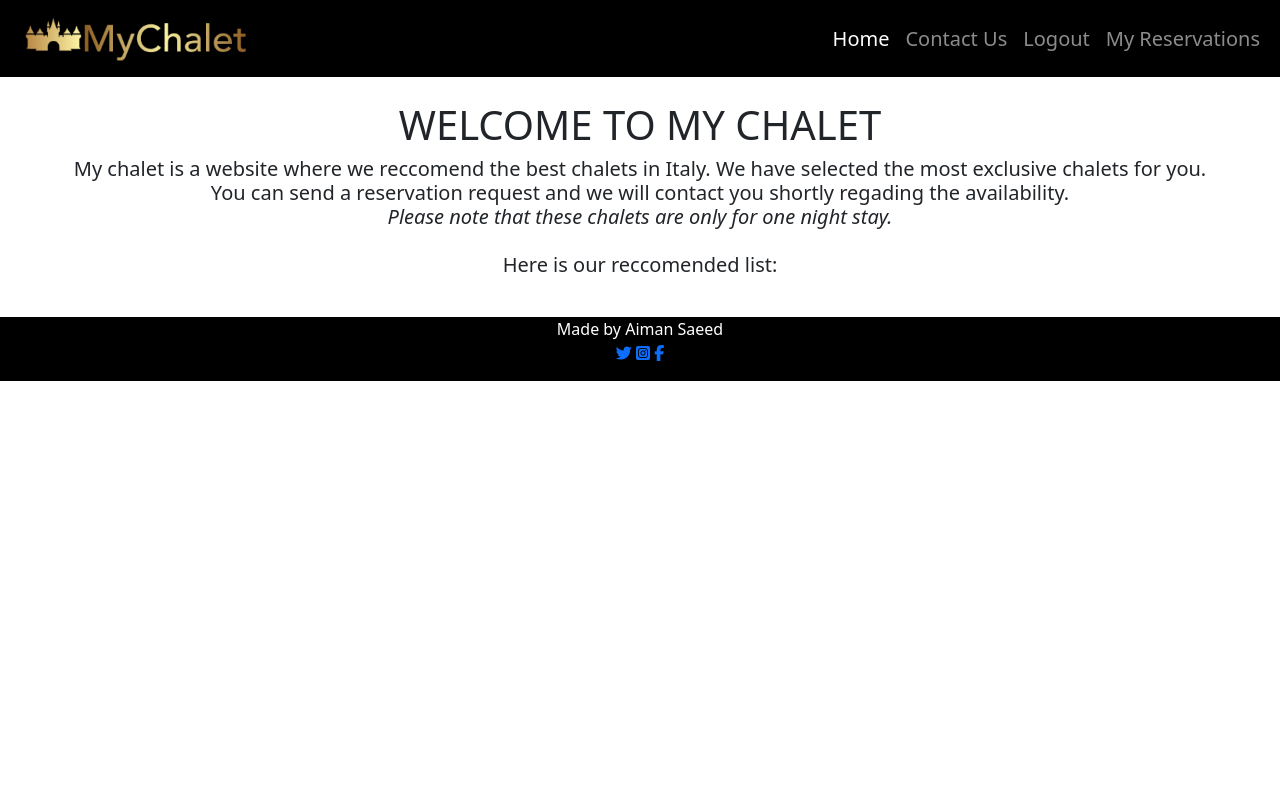
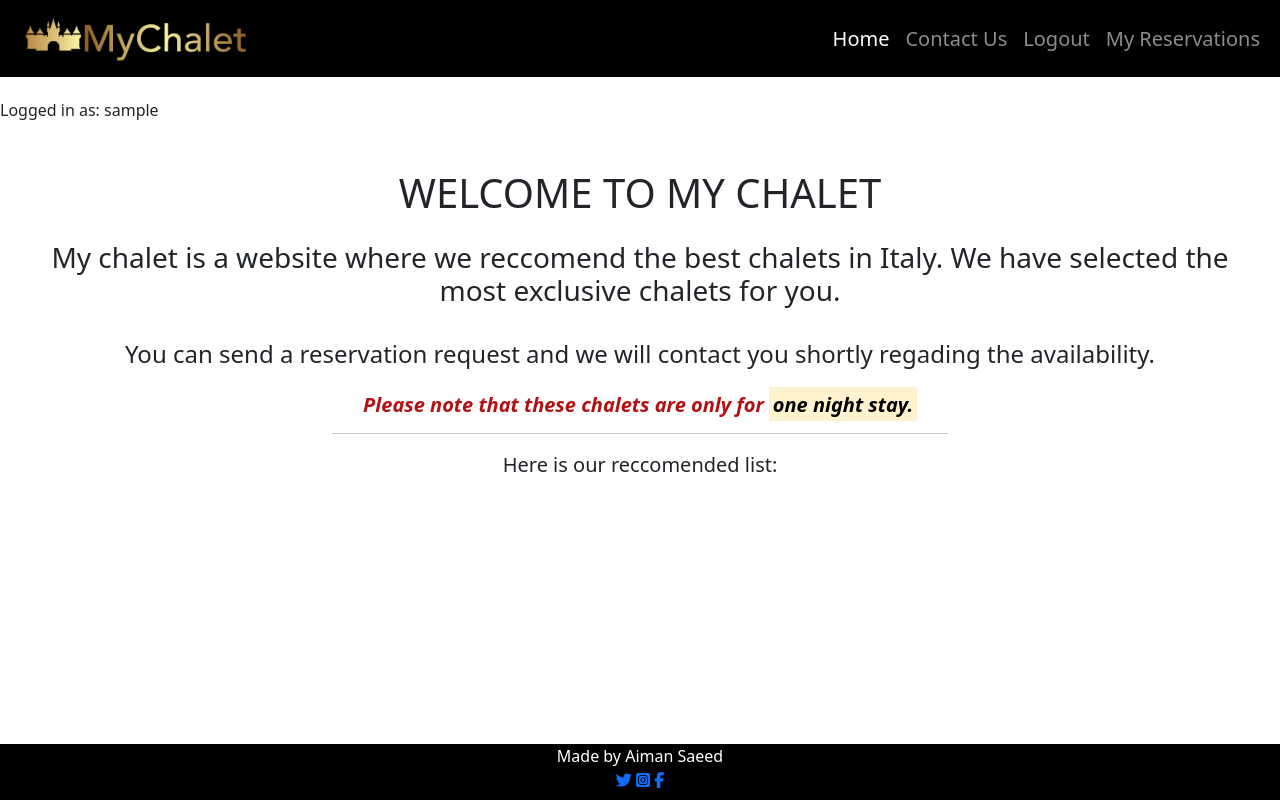
Before and after one commit to aimansae/my-chalet, a Django app: page / in a window 1280 px wide. Run offline with Django 4.2, Linux system fonts and the light colour scheme; the visitor is signed in with stand-in values (Sample User, id 1); data that the repository does not hold is empty; some libraries are stand-ins or nearby versions.

Commit message:
Fix ans add additional css an html styling for home.html and base.html

```diff
--- a/my_chalet_site/urls.py
+++ b/my_chalet_site/urls.py
@@ -7,6 +7,8 @@ urlpatterns = [
          views.ChaletDetail.as_view(), name="chalet_detail"),
     path('reservation/<int:chalet_id>/', views.reservation, name="reservation"),
     path('my_reservations/', views.my_reservations, name="my_reservations"),
-    path('edit_reservation/<int:reservation_id>/', views.editReservation, name="edit"),
-
+    path('edit_reservation/<int:reservation_id>/',
+         views.edit_reservation, name="edit"),
+    path('delete_reservation/<int:reservation_id>/',
+         views.delete_reservation, name="delete"),
 ]
--- a/my_chalet_site/views.py
+++ b/my_chalet_site/views.py
@@ -1,8 +1,9 @@
 from django.shortcuts import render, get_object_or_404, redirect
 from django.views.generic import ListView, View
-from django.contrib import messages
 from .models import ChaletList, MakeReservation  # SelectChalet
 from .forms import ReservationForm
+from django.contrib import messages
+
 # from django.views.generic import View
 
 
@@ -16,7 +17,7 @@ def home(request):
 
 
 class ChaletDetail(View):
-    '''show details about selected chalet'''
+    '''shows detailed desciption of the selected chalet'''
 
     def get(self, request, chalet_id, *args, **kwargs):
         # questo era gia cosi
@@ -31,8 +32,8 @@ class ChaletDetail(View):
 
 
 def reservation(request, chalet_id):
-    '''show form to make a reservation request'''
-# pima wea cosi:
+    '''allows the user form to make a reservation request'''
+
     chalet = ChaletList.objects.get(pk=chalet_id)
     name = ChaletList.name
     price = ChaletList.price
@@ -67,6 +68,7 @@ def reservation(request, chalet_id):
 
 
 def my_reservations(request):
+    '''page that shows all the reservations the user made'''
 
     if request.user.is_authenticated:
         reservations = MakeReservation.objects.filter(user=request.user)
@@ -74,8 +76,6 @@ def my_reservations(request):
 
         context = {
             'reservations': reservations,
-            # 'name': name,
-            # 'price': price,
             'user_reservation': user_reservation,
 
         }
@@ -86,9 +86,11 @@ def my_reservations(request):
         return redirect('../accounts/signup')
 
 
-def editReservation(request, reservation_id):
+def edit_reservation(request, reservation_id):
     if request.user.is_authenticated:
-        reservations = MakeReservation.objects.get(pk=reservation_id)
+        # prima: reservations = MakeReservation.objects.get(pk=reservation_id)
+        reservations = get_object_or_404(MakeReservation, pk=reservation_id)
+
         form = ReservationForm(instance=reservations)
 
         if request.method == 'POST':
@@ -106,3 +108,11 @@ def editReservation(request, reservation_id):
     else:
         messages.success(request, ('Please log in to enter this page'))
         return redirect('accoount_login')
+
+
+def delete_reservation(request, reservation_id):
+
+    if request.user.is_authenticated:
+        reservations = MakeReservation.objects.get(pk=reservation_id)
+        reservations.delete()
+        return redirect('home')
--- a/static/css/style.css
+++ b/static/css/style.css
@@ -19,3 +19,33 @@
 .form {
     margin:5px
 }
+
+/*for price in homepage cards*/
+
+.price{
+    font-size: large;
+}
+
+.zoomeffect{
+    overflow: hidden;
+}
+
+.zoomeffect img{
+    transition: all 1.5s ease;
+}
+
+.zoomeffect:hover img{
+    transform: scale(1.2);
+}
+
+hr{
+
+    width:50%;
+    margin-left: 25%;
+}
+
+ h5.lead{
+    color:rgb(177, 17, 17);
+    font-weight: bold;
+
+}
--- a/templates/account/login.html
+++ b/templates/account/login.html
@@ -1,7 +1,6 @@
 {% extends "base.html" %}
+{% load i18n %}
 
-{% load i18n %}
-{% load account socialaccount %}
 
 {% block head_title %}{% trans "Sign In" %}{% endblock %}
 
--- a/templates/base.html
+++ b/templates/base.html
@@ -1,4 +1,5 @@
 {% load static %}
+
 <!doctype html>
 <html lang="en">
 
@@ -7,95 +8,100 @@
     <meta name="viewport" content="width=device-width, initial-scale=1">
     <meta name="description" content="A website with the most exclusive Chalets in Italy">
     <meta name="keywords" content="chalet, italy, best chalet, exclusive">
-    <title>My Chalet</title>
-
-    <!--Bootstrap link-->
-    <link href="https://cdn.jsdelivr.net/npm/bootstrap@5.2.2/dist/css/bootstrap.min.css" rel="stylesheet"
-        integrity="sha384-Zenh87qX5JnK2Jl0vWa8Ck2rdkQ2Bzep5IDxbcnCeuOxjzrPF/et3URy9Bv1WTRi" crossorigin="anonymous">
+    <!--Bootstrap link CSS -->
+    <link href="https://cdn.jsdelivr.net/npm/bootstrap@5.2.3/dist/css/bootstrap.min.css" rel="stylesheet" integrity="sha384-rbsA2VBKQhggwzxH7pPCaAqO46MgnOM80zW1RWuH61DGLwZJEdK2Kadq2F9CUG65" crossorigin="anonymous">
     <!--Font Awesome Link-->
     <script src="https://kit.fontawesome.com/5b2ec3dbf8.js" crossorigin="anonymous"></script>
+    <!--Custom CSS file link-->
+    <link rel="stylesheet" type="text/css" href="{% static '/css/style.css' %}">
 
-    <!--CSS link-->
-    <link rel="stylesheet" type="text/css" href="{% static '/css/style.css' %}">
+    <title>My Chalet</title>
 </head>
-<body class="d-flex flex-column h-100 main-bg">
+
+<body class="d-flex flex-column min-vh-100 main-bg">
     <header>
         <!--Navigation-->
-
         <nav class="navbar navbar-expand-lg navbar-dark bg-black fs-5 ">
             <div class="container-fluid ">
                 <a class="navbar-brand" href="{% url 'home' %}"><img class='logo' src="{% static 'images/logo.png'%}">
                 </a>
-            <button class="navbar-toggler" type="button" data-bs-toggle="collapse"
-                data-bs-target="#navbarSupportedContent" aria-controls="navbarSupportedContent" aria-expanded="false"
-                aria-label="Toggle navigation">
+
+                <button class="navbar-toggler" type="button" data-bs-toggle="collapse" data-bs-target="#navbarScroll" aria-controls="navbarScroll" aria-expanded="false" aria-label="Toggle navigation">
                     <span class="navbar-toggler-icon"></span>
                 </button>
-            <div class="collapse navbar-collapse" id="navbarSupportedContent " >
+                <div class="collapse navbar-collapse"  id="navbarScroll">
                     <ul class="navbar-nav mb-2 mb-lg-0 ms-auto">
                         <li class="nav-item">
                             <a class="nav-link active" aria-current="page" href="{% url 'home' %}">Home</a>
                         </li>
-                    <li class="nav-item"> <!--MODIFICA URL-->
+                        <li class="nav-item">
                             <a class="nav-link" href="{% url 'home' %}">Contact Us</a>
                         </li>
-                    <!--action if user is logged in-->
+                        <!--navigation if user is logged in-->
 
                         {% if user.is_authenticated %}
 
-                    <li class="nav-item"> <!--MODIFICA-->
+                        <li class="nav-item">
+
                             <a class="nav-link" href="{% url 'account_logout' %}">Logout</a>
                         </li>
-                    <li class="nav-item"> <!--MODIFICA-->
+                        <li class="nav-item">
                             <a class="nav-link" href="{% url 'my_reservations' %}">My Reservations</a>
                         </li>
+
                         {% else %}
-                    <li class="nav-item"> <!--MODIFICA-->
+
+                        <li class="nav-item">
                             <a class="nav-link" href="{% url 'account_login' %}">Log In</a>
                         </li>
-
-                    <li class="nav-item"> <!--MODIFICA-->
+                        <li class="nav-item">
                             <a class="nav-link" href="{% url 'account_signup' %}">Register</a>
                         </li>
+
                         {% endif %}
-
-
                     </ul>
 
                 </div>
             </div>
         </nav>
-    <!--<div class="container">
+        <!--for messages-->
+        <div class="container">
             <div class="row">
                 <div class="col-md offset md-2-">
                     {% for message in messages %}
                     <div class="alert {{message.tags}} alert-dismissible fade show" id="msg" role="altert">
                         {{message | safe}}
-                    <button type="button" class="btn-close" data-bs-dismiss="alert" aria-label="Close"></button>
                     </div>
                     {% endfor %}
                 </div>
             </div>
-    </div>-->
+        </div>
     </header>
+
+    {% if user.is_authenticated %}
+    <h6 class="my-4">Logged in as: {{user.username}}</h6>
+    {% endif %}
+
     <main>
     {% block content %}
 
     {% endblock %}
-
     </main>
 
+    <!-- Footer -->
+    <footer class=" footer bg-black text-center text-white pb-2 mt-auto">
+        <p class="m-0 text-center text-white ">Made by Aiman Saeed</p>
+        <a href="https://twitter.com" target="_blank"><i class="fa-brands fa-twitter" rel="noopener pl-3"
+                aria-label="visit our Twitter page ( in a new tab)"></i></a>
+        <a href="https://instagram.com" target="_blank"><i class="fab fa-instagram-square" rel="noopener"
+                aria-label="visit our Instagram page ( in a new tab)"></i></a>
+        <a href="https://facebok.com" target="_blank"><i class="fa-brands fa-facebook-f" rel="noopener"
+                aria-label="visit our Facebok page (opens in a new tab)"></i></a>
+    </footer>
 
-     <!-- Footer -->
-     <footer class=" footer bg-black text-center text-white pb2">
-        <p class="m-0 text-center text-white">Made by Aiman Saeed</p>
-            <a href="https://twitter.com" target="_blank"><i class="fa-brands fa-twitter" rel="noopener pl-3" aria-label="visit our Twitter page ( in a new tab)"></i></a>
-            <a href="https://instagram.com" target="_blank"><i class="fab fa-instagram-square"rel="noopener" aria-label="visit our Instagram page ( in a new tab)"></i></a>
-            <a href="https://facebok.com" target="_blank"><i class="fa-brands fa-facebook-f" rel="noopener" aria-label="visit our Facebok page ( in a new tab)"></i></a>
-        </p>
-    </footer>
-    <script src="https://cdn.jsdelivr.net/npm/@popperjs/core@2.11.6/dist/umd/popper.min.js" integrity="sha384-oBqDVmMz9ATKxIep9tiCxS/Z9fNfEXiDAYTujMAeBAsjFuCZSmKbSSUnQlmh/jp3" crossorigin="anonymous"></script>
-<script src="https://cdn.jsdelivr.net/npm/bootstrap@5.2.2/dist/js/bootstrap.min.js" integrity="sha384-IDwe1+LCz02ROU9k972gdyvl+AESN10+x7tBKgc9I5HFtuNz0wWnPclzo6p9vxnk" crossorigin="anonymous"></script>
+    <!--JS Bundle for Bootstrap -->
+    <script src="https://cdn.jsdelivr.net/npm/bootstrap@5.2.3/dist/js/bootstrap.bundle.min.js" integrity="sha384-kenU1KFdBIe4zVF0s0G1M5b4hcpxyD9F7jL+jjXkk+Q2h455rYXK/7HAuoJl+0I4" crossorigin="anonymous"></script>
+
 </body>
 
 </html>
--- a/templates/chalet_detail.html
+++ b/templates/chalet_detail.html
@@ -1,7 +1,7 @@
 {% extends 'base.html' %}
 
 {% block content %}
-    <h2 class="mt-3 text-uppercase text-center">Find out more about this chalet:</h3>
+    <h2 class="mt-2 text-uppercase text-center">Find out more about this chalet:</h3>
 
     <div class="container mb-5">
         <div class="row" >
--- a/templates/home.html
+++ b/templates/home.html
@@ -1,43 +1,45 @@
 {% extends 'base.html' %}
 {% load static %}
 {% block content %}
-    <div class="p-4 text-center justify-content-center align-items-center">
-        <h1 class="mt-auto text-uppercase">Welcome to my chalet</h1>
-        <h5> My chalet is a website where we reccomend the best chalets in Italy. We have selected the most exclusive
-            chalets for you.<br>
-            You can send a reservation request and we will contact you shortly regading the availability.<br> <span
-                class="fst-italic">Please note that these chalets are only for one night stay.</span><br>
-            <p class="mt-4">Here is our reccomended list:</p>
-    </div>
-<div class="container">
+
+<section class="p-4 text-center justify-content-center align-items-center">
+    <h1 class="mb-4 text-uppercase">Welcome to my chalet</h1>
+    <h3> My chalet is a website where we reccomend the best chalets in Italy. We have selected the most exclusive
+        chalets for you.</h3><br>
+        <h4>You can send a reservation request and we will contact you shortly regading the availability.</h4>
+        <h5 class="fst-italic lead mt-4">Please note that these chalets are only for <mark>one night stay.</mark></h5><hr>
+        <p class="mb-2 lead">Here is our reccomended list:</p>
+</section>
+
+<section class="container">
     {% for chalet in chalet_list %}
     {% if forloop.counter0|divisibleby:3 %} <div class="row"> {% endif %}
         <div class="col-md-4 mb-5 ">
-            <div class="card h-100">
-                <h5 class="card-title text-uppercase text-center m-3">{{chalet.name}}</h5>
-                <img class="card-img-top image-responsive" src="{{chalet.image.url}}" width="55%" height="50%" alt="Card image cap">
+            <div class="card h-100 shadow">
+                <div class="zoomeffect">
+                <img class="card-img-top image-responsive" src="{{chalet.image.url}}" width="55%" height="50%"
+                    alt="Card image cap">
+                </div>
                 <div class="card-body d-flex flex-column">
+                    <h4 class="card-title text-uppercase text-center">{{chalet.name}}</h4>
+
 
                     <!--<p class="card-text">{{ chalet.description }}This is a longer card with supporting text below as a
                         natural lead-in to additional content. This content is a little bit longer.</p>-->
-                        <p class="card-text"><strong>Location</strong> <a href="https://shorturl.at/adgX0"> <i class="fa-solid fa-location-dot" rel="noopener" aria-label="visit link on Google Maps"></i><br>{{ chalet.location }}</a></p>
-                    <strong class="card-link">Price:€ {{ chalet.price }}</strong>
-                    <div class="card-body">
+                    <p class="card-text h4"><strong>Location</strong> <a href="https://shorturl.at/adgX0" target="_blank">
+                            <i class="fa-solid fa-location-dot my-3" rel="noopener" aria-label="visit link on Google Maps"></i><br>{{ chalet.location }}</a>
+                            <br>
+                    </p>
+                        <strong class="card-text price my-4">Price:€ {{ chalet.price }}</strong>
+                        <a href="{% url 'chalet_detail' chalet.id %}" class="btn btn-primary btn-lg float-end">Reserve</a>
 
-                        <a href="{% url 'chalet_detail' chalet.id %}" class="btn btn-primary float-end">Reserve</a>
-                    </div>
                 </div>
             </div>
         </div>
-        {% if forloop.counter|divisibleby:3 or forloop.last %}
-        <!--CHECK-->
-    </div>{% endif %}
+
+        {% if forloop.counter|divisibleby:3 or forloop.last %}</div>{% endif %}
     {% endfor %}
 
-</div>
-
-
-
-</div>
+</section>
 
 {% endblock %}
--- a/templates/my_reservations.html
+++ b/templates/my_reservations.html
@@ -13,7 +13,7 @@ Date: {{reservation.date}} <br>
 Email: {{reservation.email}} <br>
 <p> <a href="{% url 'edit' reservation.id %}">Edit</a></p>
 
-<p> <a href="">Delete</a></p>
+<p> <a href="{% url 'delete' reservation.id %}">Delete</a></p>
 
 
 {%empty%}
```
Also changed, not shown: my_chalet_site/forms.py (+3 -4 lines), templates/account/signup.html (+5 -5 lines). Lines whose indentation alone changed are shown as unchanged.
